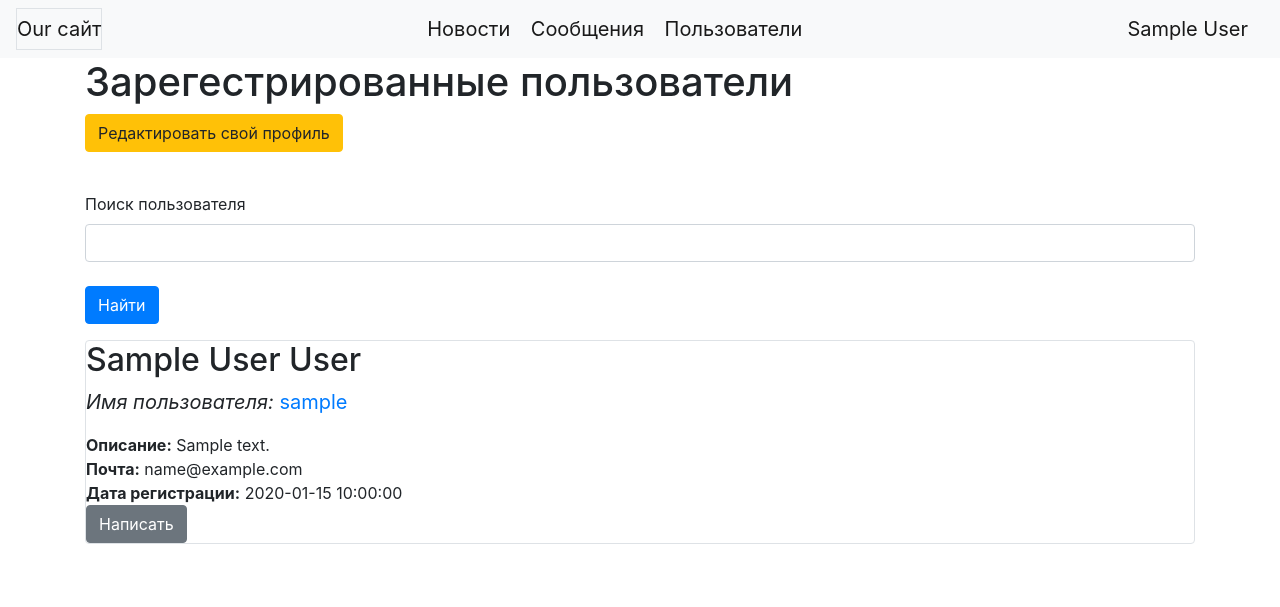
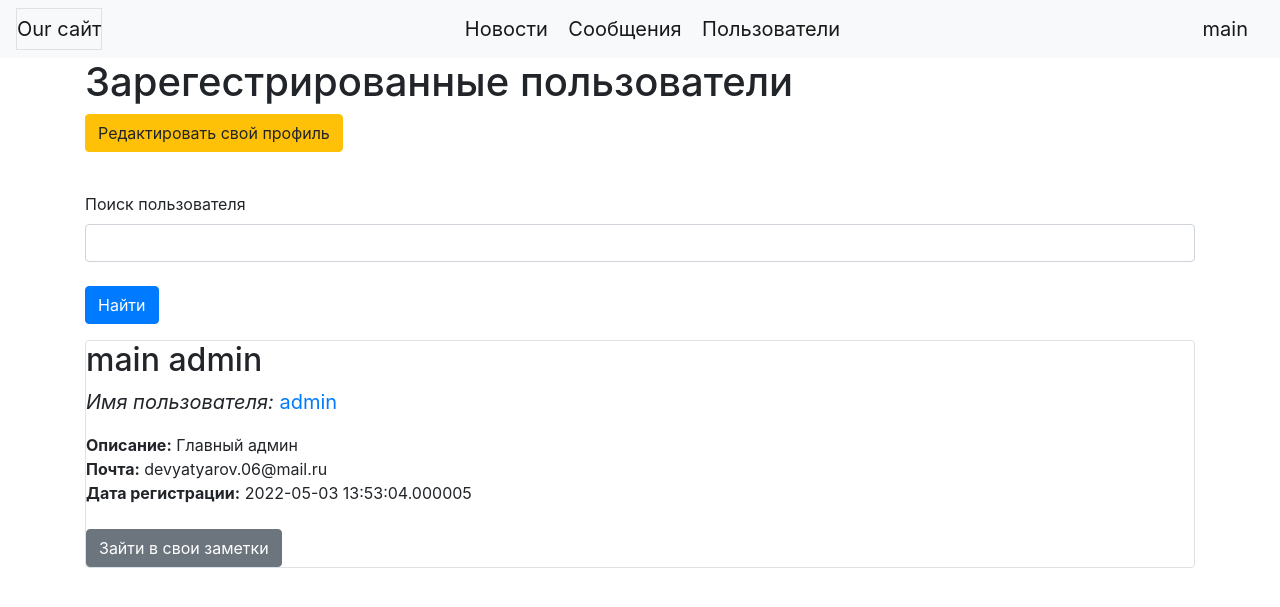
Before and after one commit to btikirov/Web, a Flask app: page /users in a window 1280 px wide. Shown: the top 607 px of the page. Run offline with Flask 2, Linux system fonts and the light colour scheme; a user stored in the database is signed in; data comes from the database, SQL or seed files in the repository; tables that the repository leaves empty hold one stand-in row (values such as "Sample post"); some libraries are stand-ins or nearby versions.

Commit message:
added normal messages took me about 4 hours not sure that nothing will break sqlalcheme work very strange

```diff
--- a/main.py
+++ b/main.py
@@ -20,10 +20,7 @@
 login_manager.init_app(app)
 
 
-
-
-
-#all for news
+# all for news
 
 
 @app.route("/")
@@ -31,6 +28,7 @@
 def news():
     db_sess = db_session.create_session()
     news = db_sess.query(News).filter(News.is_private != True)
+
     return render_template("index.html", news=news)
 
 
@@ -50,6 +48,7 @@
         current_user.news.append(news)
         db_sess.merge(current_user)
         db_sess.commit()
+
         return redirect('/')
     return render_template('news.html', title='Добавление новости',
                            form=form)
@@ -67,6 +66,7 @@
         news = db_sess.query(News).filter(News.id == id,
                                           News.user == current_user
                                           ).first()
+
         if news:
             form.title.data = news.title
             form.content.data = news.content
@@ -78,6 +78,7 @@
         news = db_sess.query(News).filter(News.id == id,
                                           News.user == current_user
                                           ).first()
+
         if news:
             news.title = form.title.data
             news.content = form.content.data
@@ -106,11 +107,10 @@
         db_sess.delete(news)
         db_sess.commit()
     else:
+
         abort(404)
+
     return redirect('/')
-
-
-
 
 
 # all for user
@@ -119,11 +119,12 @@
 @app.route("/users", methods=['GET', 'POST'])
 def users():
     form = FindUserForm()
-    db_sess = db_session.create_session()
     if form.validate_on_submit():
         return redirect(f'/users/{form.search.data}')
-        #form = FindUserForm()
-    users_list = db_sess.query(User)
+        # form = FindUserForm()
+    db_sess = db_session.create_session()
+    users_list = db_sess.query(User).all()
+
     return render_template("users.html", users=users_list, form=form)
 
 
@@ -136,6 +137,7 @@
     users_list = db_sess.query(User).filter(
         (User.email.like(search)) | (User.username.like(search)) | (User.name.like(name)) | User.surname.like(
             surname))
+
     form = FindUserForm()
     if form.validate_on_submit():
         return redirect(f'/users/{form.search.data}')
@@ -150,6 +152,7 @@
         db_sess = db_session.create_session()
         user = db_sess.query(User).filter(
             (User.email == form.email_or_username.data) | (User.username == form.email_or_username.data)).first()
+
         if user and user.check_password(form.password.data):
             login_user(user, remember=form.remember_me.data)
             return redirect("/")
@@ -169,14 +172,16 @@
                                    message="Пароли не совпадают")
         db_sess = db_session.create_session()
         if db_sess.query(User).filter((User.email == form.email.data) | (User.username == form.username.data)).first():
+
             return render_template('register.html', title='Регистрация',
                                    form=form,
                                    message="Такой пользователь уже есть")
         for ch in ['@', '#', '$', ' ']:
             if ch in form.username.data:
+
                 return render_template('register.html', title='Регистрация',
-                                        form=form,
-                                        message="Имя пользователя не должно содержать символы @, #, $ и пробелы")
+                                       form=form,
+                                       message="Имя пользователя не должно содержать символы @, #, $ и пробелы")
         user = User(
             username=form.username.data,
             name=form.name.data,
@@ -187,6 +192,7 @@
         user.set_password(form.password.data)
         db_sess.add(user)
         db_sess.commit()
+
         return redirect('/login')
     return render_template('register.html', title='Регистрация', form=form)
 
@@ -201,11 +207,9 @@
 @login_manager.user_loader
 def load_user(user_id):
     db_sess = db_session.create_session()
-    return db_sess.query(User).get(user_id)
+    user = db_sess.query(User).get(user_id)
 
-
-
-
+    return user
 
 
 # all for chats
@@ -215,49 +219,65 @@
 def chats():
     if not current_user.is_authenticated:
         return redirect("/login")
-
+    db_sess = db_session.create_session()
+    db_sess.query(User).all()
     chats = current_user.chats
     return render_template("chats.html", chats=chats)
 
 
-def create_chat(name, users, unique_id=None):
+def create_chat(name, users, creator_username, unique_id=None):
     db_sess = db_session.create_session()
     chat = Chat()
     chat.name = name
     chat.unique_chat_href = unique_id
-    current_user.chats_where_admin.append(chat)
-    chat = db_sess.merge(chat)
+    db_sess.merge(chat)
     db_sess.commit()
     if chat.unique_chat_href is None:
         chat.unique_chat_href = str(chat.id)
-    chat_users = db_sess.query(User).filter(
-        User.username.in_(users.split(' ') + [current_user.username])).all()
-    for chat_user in chat_users:
+        chat = db_sess.merge(chat)
+        db_sess.commit()
+
+    creator = db_sess.query(User).filter(User.username == creator_username).first()
+    chat.admin = creator
+    db_sess.add(chat)
+    db_sess.commit()
+    db_sess.close()
+    db_sess = db_session.create_session()
+    for chat_user in users:
         chat_user.chats.append(chat)
         db_sess.merge(chat_user)
+        db_sess.commit()
     db_sess.merge(chat)
     db_sess.commit()
 
 
-@app.route("/chats/<string:id>", methods=['GET', 'POST'])
-def open_chat(id):
+
+@app.route("/chats/<string:chat_id>", methods=['GET', 'POST'])
+def open_chat(chat_id):
     if not current_user.is_authenticated:
         return redirect("/login")
 
     form = SendForm()
     find_chat = None
-    db_sess = db_session.create_session()
+    id = chat_id
+    if not chat_id.isdigit():
+        names = sorted(list(chat_id.split('_')))
+        id = '_'.join(names)
     user_chats = current_user.chats
     for chat in user_chats:
         if chat.unique_chat_href == id:
             find_chat = chat
             break
-    db_sess.close()
+
     if find_chat is None and not id.isdigit():
         db_sess = db_session.create_session()
-        user = db_sess.query(User).filter(User.username == id).first()
-        if user:
-            create_chat(f"{user.name} {user.surname}", f"{user.username}", unique_id=id)
+        users = db_sess.query(User).filter(User.username.in_(list(id.split('_')))).all()
+
+        if users:
+            name = ' и '.join(id.split('_'))
+            if id == current_user.username:
+                name = "Заметки"
+            create_chat(name, users, 'admin', unique_id=id)
             user_chats = current_user.chats
             for chat in user_chats:
                 if chat.unique_chat_href == id:
@@ -265,7 +285,6 @@
                     break
         else:
             abort(404)
-        db_sess.close()
     elif find_chat is None:
         abort(404)
 
@@ -278,8 +297,8 @@
         message = db_sess.merge(message)
         db_sess.add(message)
         db_sess.commit()
+
         return redirect(f"/chats/{id}")
-
     return render_template("chat_dialog.html", chat=find_chat, form=form)
 
 
@@ -290,18 +309,29 @@
 
     form = ChatForm()
     if form.validate_on_submit():
-        create_chat(form.name.data, form.users.data)
+        db_sess = db_session.create_session()
+        users = db_sess.query(User).filter(User.username.in_(list(form.users.data.split()) + [current_user.username])).all()
+
+        create_chat(form.name.data, users, current_user.username)
         return redirect('/chats')
     return render_template('add_chat.html', title='Добавление чата',
                            form=form)
 
 
-
-
-
-
-
 if __name__ == '__main__':
     db_session.global_init("db/blogs.db")
     app.register_blueprint(news_api.blueprint)
+    db_sess = db_session.create_session()
+    if not db_sess.query(User).filter(User.username == 'admin').first():
+        user = User(
+            username='admin',
+            name='main',
+            surname='admin',
+            email='devyatyarov.06@mail.ru',
+            about='Главный админ'
+        )
+        user.set_password('admin')
+        db_sess.add(user)
+        db_sess.commit()
+
     app.run()
--- a/templates/add_chat.html
+++ b/templates/add_chat.html
@@ -2,7 +2,7 @@
 
 {% block content %}
 <h1 xmlns="http://www.w3.org/1999/html">{{title}}</h1>
-<form action="" method="post" class="form-horizontal">
+<form action="" method="post" class="form-horizontal" novalidate>
     {{ form.hidden_tag() }}
     <div class="form-group">
         {{ form.name.label }}<br>
--- a/templates/login.html
+++ b/templates/login.html
@@ -2,7 +2,7 @@
 
 {% block content %}
 <h1>Авторизация</h1>
-<form action="" method="post">
+<form action="" method="post" novalidate>
     {{ form.hidden_tag() }}
     <p>
         {{ form.email_or_username.label }}<br>
--- a/templates/news.html
+++ b/templates/news.html
@@ -2,7 +2,7 @@
 
 {% block content %}
 <h1 xmlns="http://www.w3.org/1999/html">{{title}}</h1>
-<form action="" method="post" class="form-horizontal">
+<form action="" method="post" class="form-horizontal" novalidate>
     {{ form.hidden_tag() }}
     <div class="form-group">
         {{ form.title.label }}<br>
--- a/templates/register.html
+++ b/templates/register.html
@@ -2,7 +2,7 @@
 
 {% block content %}
 <h1>Регистрация</h1>
-<form action="" method="post">
+<form action="" method="post" novalidate>
     {{ form.hidden_tag() }}
     <p>
         {{ form.email.label }}<br>
--- a/templates/users.html
+++ b/templates/users.html
@@ -39,7 +39,12 @@
     <div>
         <strong>Дата регистрации:</strong> {{item.created_date}}
     </div>
-    <a class="btn btn-secondary" href="/chats/{{item.username}}">Написать</a>
+    <br>
+    {% if current_user.username != item.username %}
+        <a class="btn btn-secondary" href="/chats/{{item.username}}_{{current_user.username}}">Написать</a>
+    {% else %}
+        <a class="btn btn-secondary" href="/chats/{{current_user.username}}">Зайти в свои заметки</a>
+    {% endif %}
 </div>
 {% endfor %}
 {% endblock %}
```
Also changed, not shown: data/chats.py (+1 -11 lines), data/users.py (+13 -2 lines), templates/chat_dialog.html (+3 -6 lines).
